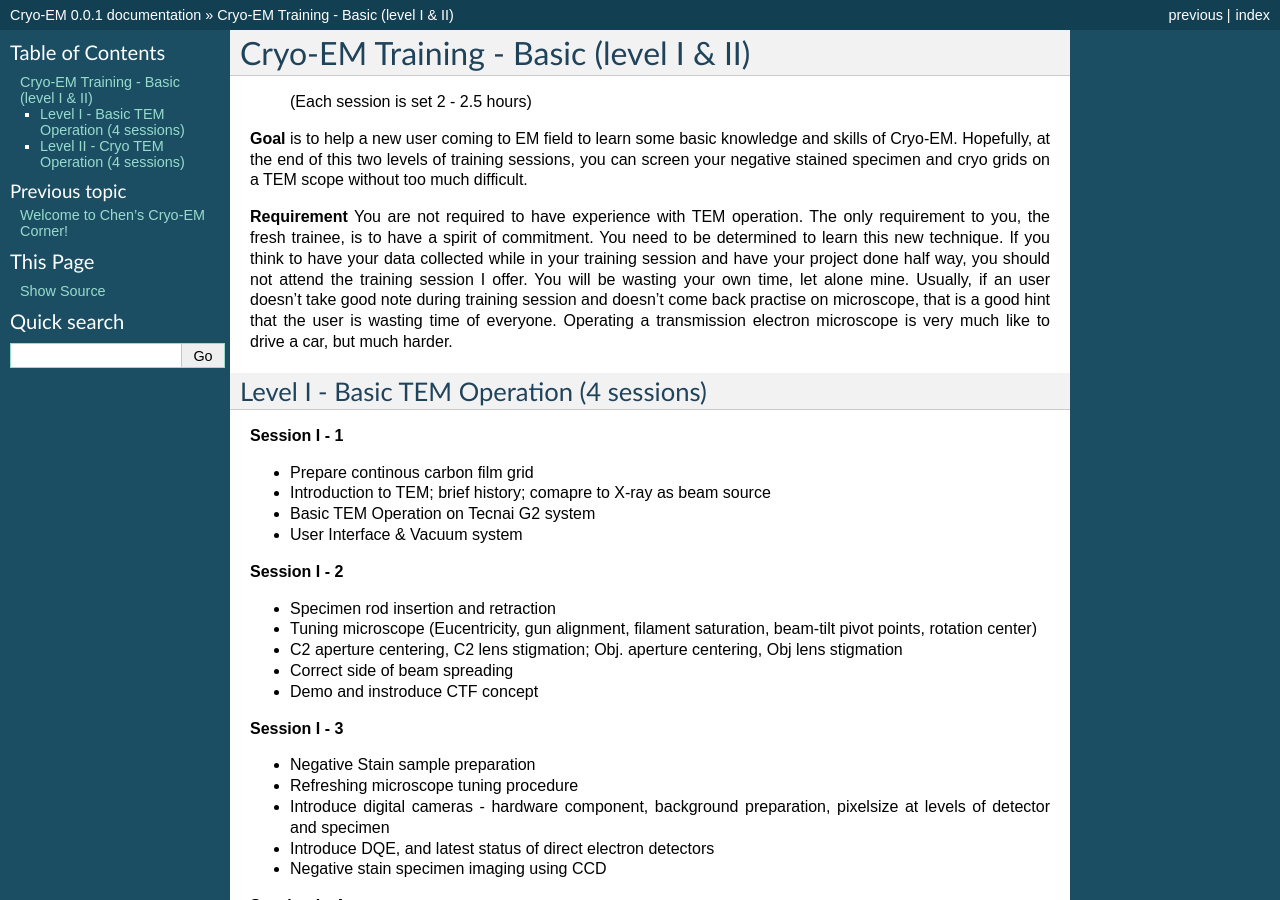
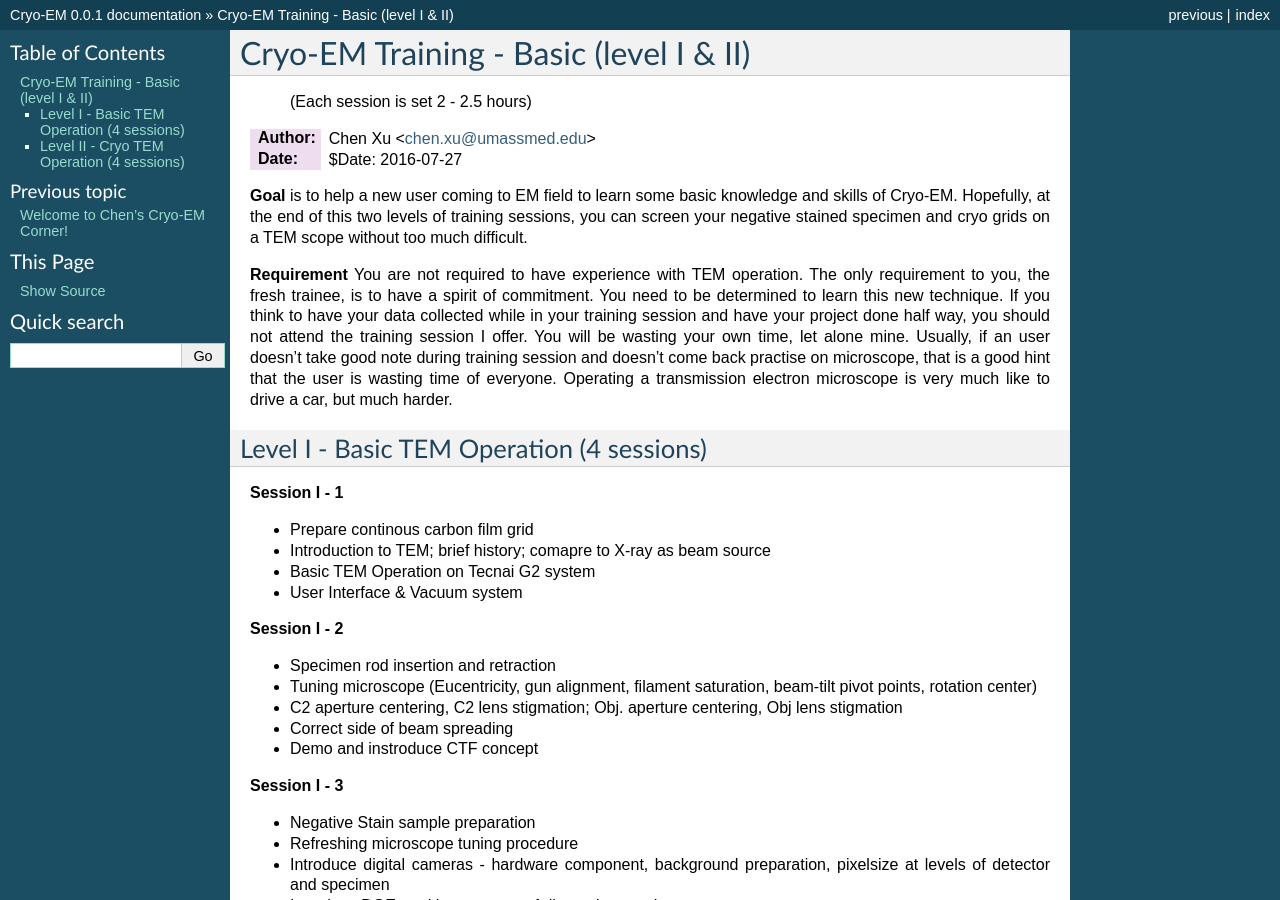
Before and after one commit to xuchen66/sphinx-emdocs, a Sphinx documentation site: the page built from source/cryo-em_training.rst, in a window 1280 px wide and 900 px high. Built offline with Sphinx 7.4.7, drawn with Linux system fonts in a browser that asks for light colours; pages that are not in the unit, such as notebooks, are missing from menus.

Commit message:
Update cryo-em_training.rst

```diff
--- a/source/cryo-em_training.rst
+++ b/source/cryo-em_training.rst
@@ -5,7 +5,8 @@
 Cryo-EM Training - Basic (level I & II)
 =======================================
           (Each session is set 2 - 2.5 hours)
-.. :Author: Chen Xu
+:Author: Chen Xu <chen.xu@umassmed.edu>
+:Date: $Date: 2016-07-27
 
 **Goal** is to help a new user coming to EM field to learn some basic knowledge and skills of Cryo-EM. Hopefully, at the end of this two levels of training sessions, you can screen your negative stained specimen and cryo grids on a TEM scope without too much difficult.
 
```
